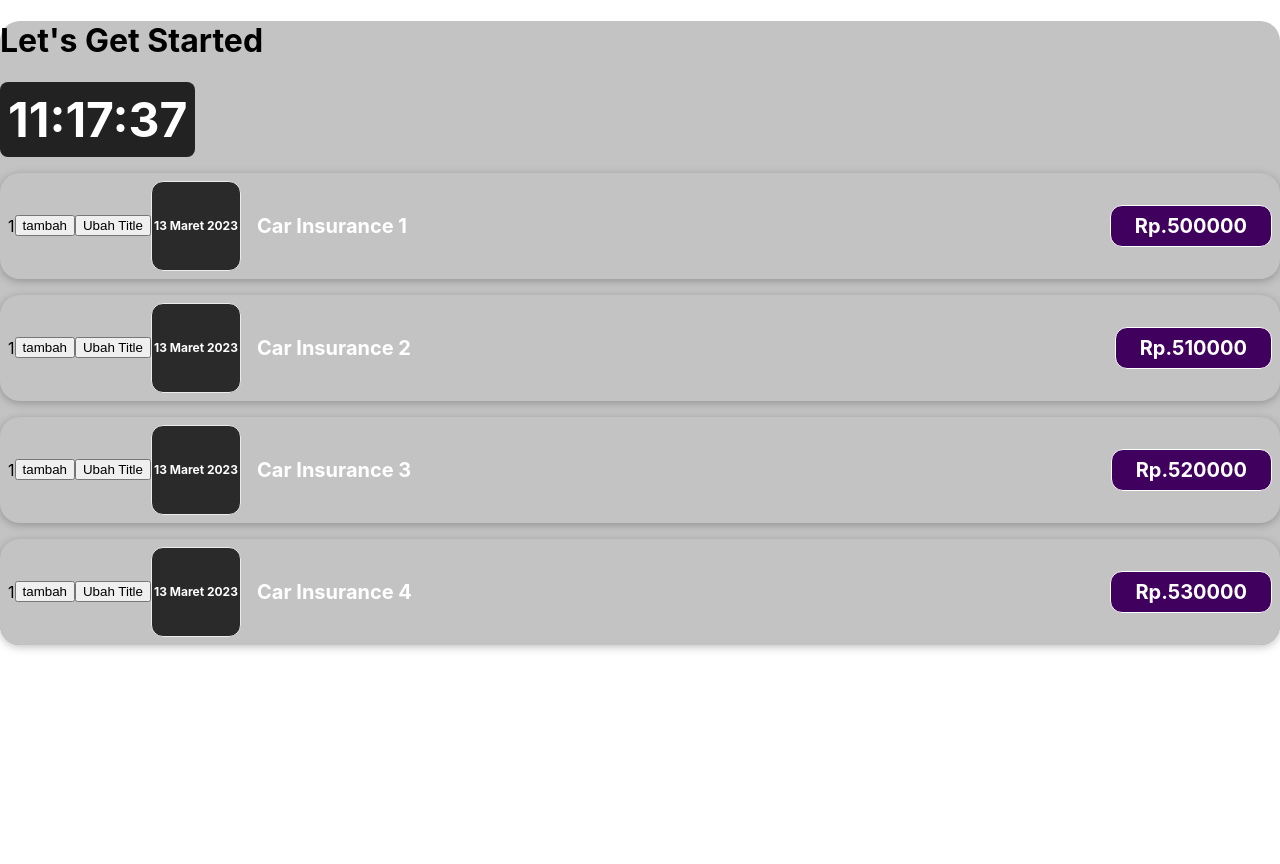
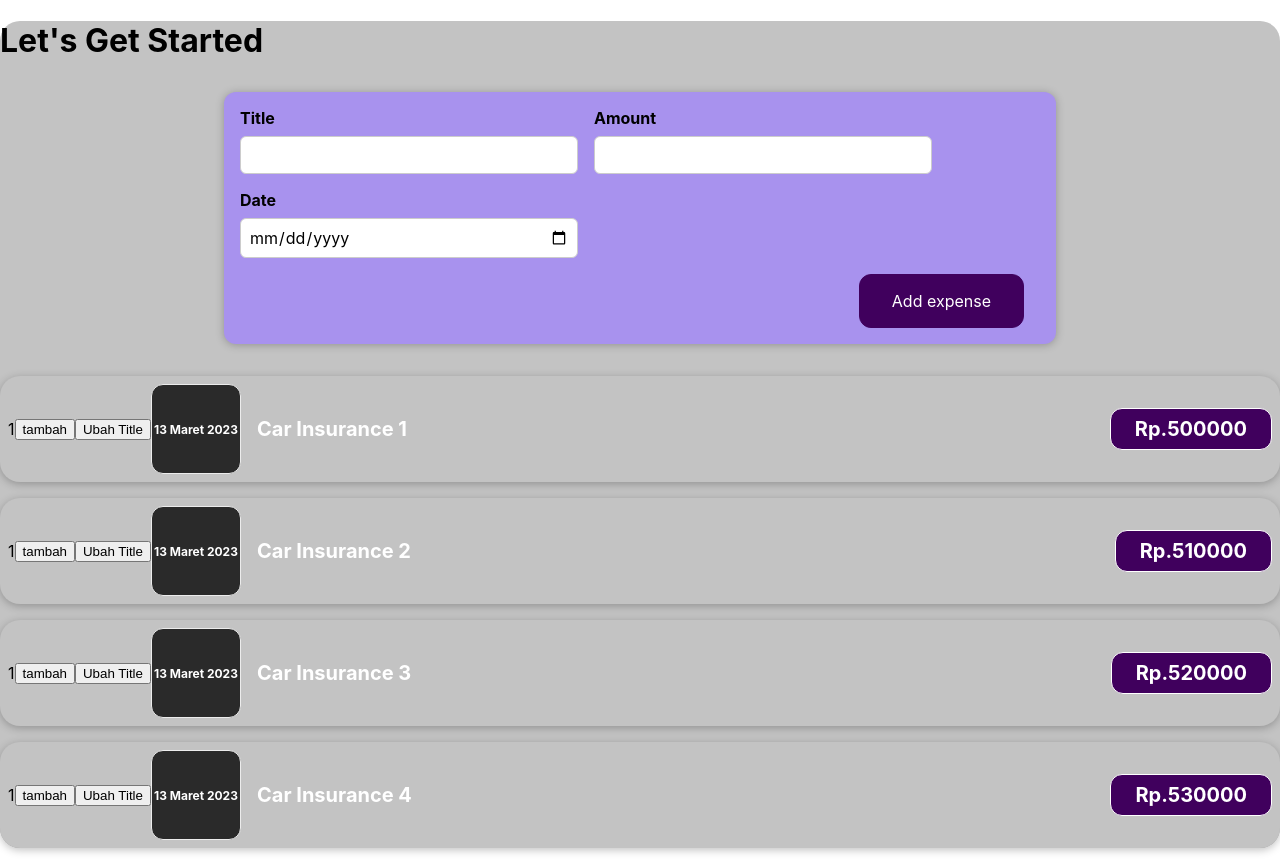
Before and after one commit to yusufsidik/aplikasiku, a React (Create React App) app: page / in a window 1280 px wide. Before the commit the page ends 800 px from the top, so only its background shows below. Built offline with nearby package versions, Linux system fonts and the light colour scheme.

Commit message:
add new expense, learning multiple state, binding

```diff
--- a/src/App.js
+++ b/src/App.js
@@ -1,6 +1,6 @@
 import Expenses from "./components/Expenses";
-import Clock from "./components/Clock";
 import Card from "./components/Card";
+import NewExpense from "./components/NewExpense/NewExpense";
 function App() {
   const expenses = [
     {id: 1,title: "Car Insurance 1", price: 500000, date: new Date()},
@@ -11,7 +11,7 @@
   return (
     <Card className="App">
       <h1>Let's Get Started</h1>
-      <Clock />
+      <NewExpense></NewExpense>
       <Expenses expenses={expenses}/>
     </Card>
   );
--- /dev/null
+++ b/src/components/NewExpense/ExpenseForm.css
@@ -0,0 +1,26 @@
+.new-expense__controls {
+  display: flex;
+  flex-wrap: wrap;
+  gap: 1rem;
+  margin-bottom: 1rem;
+  text-align: left;
+}
+
+.new-expense__control label {
+  font-weight: bold;
+  margin-bottom: 0.5rem;
+  display: block;
+}
+
+.new-expense__control input {
+  font: inherit;
+  padding: 0.5rem;
+  border-radius: 6px;
+  border: 1px solid #ccc;
+  width: 20rem;
+  max-width: 100%;
+}
+
+.new-expense__actions {
+  text-align: right;
+}
--- /dev/null
+++ b/src/components/NewExpense/ExpenseForm.js
@@ -0,0 +1,58 @@
+import { useState } from 'react'
+import './ExpenseForm.css'
+
+export default function ExpenseForm(){
+  const [enteredTitle, setEnteredTitle] = useState('');
+  const [enteredAmount, setEnteredAmount] = useState('');
+  const [enteredDate, setEnteredDate] = useState('');
+  const titleChangeHandler = (e) => {
+    setEnteredTitle(e.target.value);
+  }
+
+  const amountChangeHandler = (e) => {
+    setEnteredAmount(e.target.value);
+  }
+  const dateChangeHandler = (e) => {
+    setEnteredDate(e.target.value);
+  }
+
+  const submitHandler = (e) => {
+    e.preventDefault();
+    const expenseData = {
+      title: enteredTitle,
+      amount: enteredAmount,
+      date: new Date(enteredDate),
+    }
+    console.log(expenseData);
+    emptyInput();
+  }
+
+  const emptyInput = () => {
+    setEnteredTitle("");
+    setEnteredAmount("");
+    setEnteredDate("");
+  }
+
+  return (
+    <form onSubmit={submitHandler}>
+      <div className='new-expense__controls'>
+        <div className='new-expense__control'>
+          <label>Title</label>
+          <input type='text' value={enteredTitle} onChange={titleChangeHandler} />
+        </div>
+        <div className='new-expense__control'>
+          <label>Amount</label>
+          <input type='number' value={enteredAmount} min="0.01" step="0.01" onChange={amountChangeHandler}/>
+        </div>
+        <div className='new-expense__control'>
+          <label>Date</label>
+          <input type='date' value={enteredDate} min="2019-01-01" step="2023-12-31" onChange={dateChangeHandler} />
+        </div>
+      </div>
+      <div className='new-expense__actions'>
+        <button type='submit'>Add expense</button>
+      </div>
+    </form>
+
+  )
+}
--- /dev/null
+++ b/src/components/NewExpense/NewExpense.css
@@ -0,0 +1,38 @@
+.new-expense {
+  background-color: #a892ee;
+  padding: 1rem;
+  margin: 2rem auto;
+  width: 50rem;
+  max-width: 95%;
+  border-radius: 12px;
+  text-align: center;
+  box-shadow: 0 1px 8px rgba(0, 0, 0, 0.25);
+}
+
+.new-expense button {
+  font: inherit;
+  cursor: pointer;
+  padding: 1rem 2rem;
+  border: 1px solid #40005d;
+  background-color: #40005d;
+  color: white;
+  border-radius: 12px;
+  margin-right: 1rem;
+}
+
+.new-expense button:hover,
+.new-expense button:active {
+  background-color: #510674;
+  border-color: #510674;
+}
+
+.new-expense button.alternative {
+  color: #220131;
+  border-color: transparent;
+  background-color: transparent;
+}
+
+.new-expense button.alternative:hover,
+.new-expense button.alternative:active {
+  background-color: #ddb3f8;
+}
--- /dev/null
+++ b/src/components/NewExpense/NewExpense.js
@@ -0,0 +1,11 @@
+import "./NewExpense.css"
+import ExpenseForm from "./ExpenseForm"
+
+export default function NewExpense(){
+
+  return (
+    <div className="new-expense">
+      <ExpenseForm />
+    </div>
+  )
+}
```
Also changed, not shown: src/components/Input.js (+10 -2 lines).
